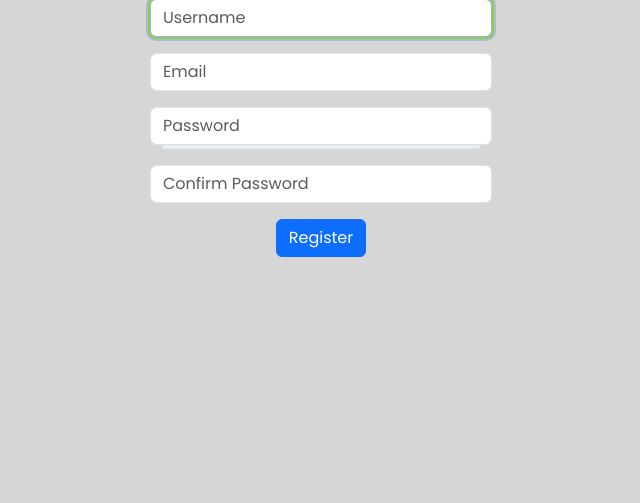
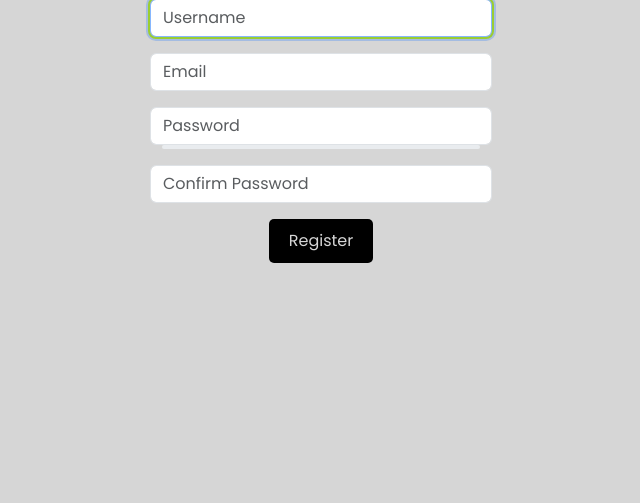
Before and after one commit to Yvancg/Peternal, a Flask app: page /register in a window 1280 px wide. Shown: the part 209-712 px from the top of the page, without its empty margins (319-959 px from the left). Run offline with Flask 3, Linux system fonts and the light colour scheme.

Commit message:
update button color

```diff
--- a/static/styles.css
+++ b/static/styles.css
@@ -99,3 +99,18 @@ nav .navbar-brand {
 .progress-bar {
     width: 0%;
 }
+
+/* Button for forms */
+.btn-fit {
+    background-color: black;
+    color: #D6D6D6;
+    border: none;
+    padding: 10px 20px;
+    border-radius: 5px;
+    transition: all 0.1s;
+}
+
+.btn-fit:hover {
+    background-color: yellowgreen;
+    color: black;
+}
--- a/templates/change.html
+++ b/templates/change.html
@@ -17,6 +17,6 @@
         <div class="mb-3">
             <input class="form-control mx-auto w-auto" id="confirmation" name="confirmation" placeholder="Confirm New Password" type="password">
         </div>
-        <button class="btn btn-primary" type="submit">Change</button>
+        <button class="btn btn-fit" type="submit">Change</button>
     </form>
 {% endblock %}
--- a/templates/layout.html
+++ b/templates/layout.html
@@ -71,7 +71,7 @@
 
         <!-- https://getbootstrap.com/docs/5.3/ -->
         <script src="https://cdn.jsdelivr.net/npm/bootstrap@5.3.2/dist/js/bootstrap.bundle.min.js" integrity="sha384-C6RzsynM9kWDrMNeT87bh95OGNyZPhcTNXj1NW7RuBCsyN/o0jlpcV8Qyq46cDfL" crossorigin="anonymous"></script>
-        <!-- JQuery -->
+        <!-- JQuery for fading message box -->
         <script src="https://code.jquery.com/jquery-3.6.0.min.js"></script>
         <script src="{{ url_for('static', filename='scripts.js') }}"></script>
 
--- a/templates/login.html
+++ b/templates/login.html
@@ -15,7 +15,7 @@
             <input class="form-control mx-auto w-auto" id="password" name="password" placeholder="Password" type="password">
         </div>
         <div class="mb-3">
-            <button class="btn btn-primary" type="submit">Log In</button>
+            <button class="btn btn-fit" type="submit">Log In</button>
         </div>
         <div class="mb-3 grey-color">
             <input type="checkbox" name="remember" id="remember">
--- a/templates/register.html
+++ b/templates/register.html
@@ -50,6 +50,6 @@
             placeholder="Confirm Password"
             type="password">
         </div>
-        <button class="btn btn-primary" type="submit">Register</button>
+        <button class="btn btn-fit" type="submit">Register</button>
     </form>
 {% endblock %}
```
